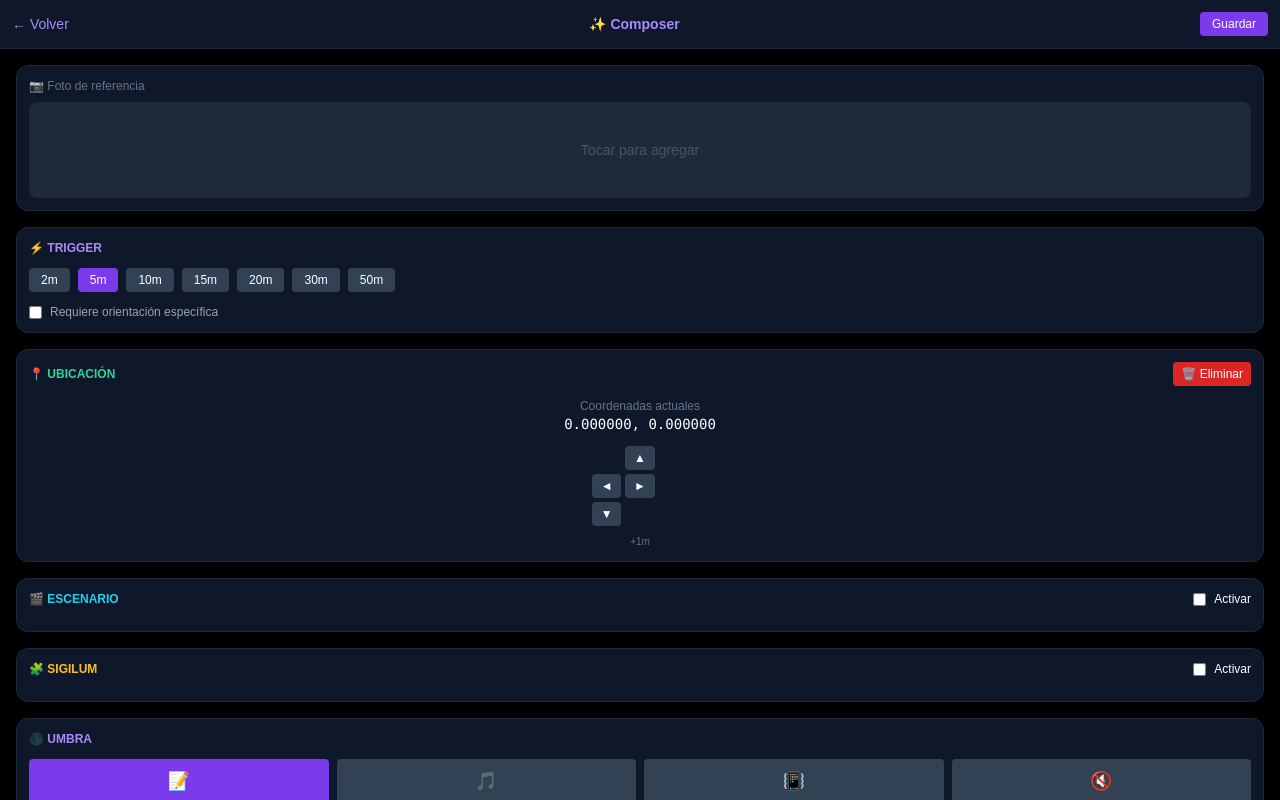
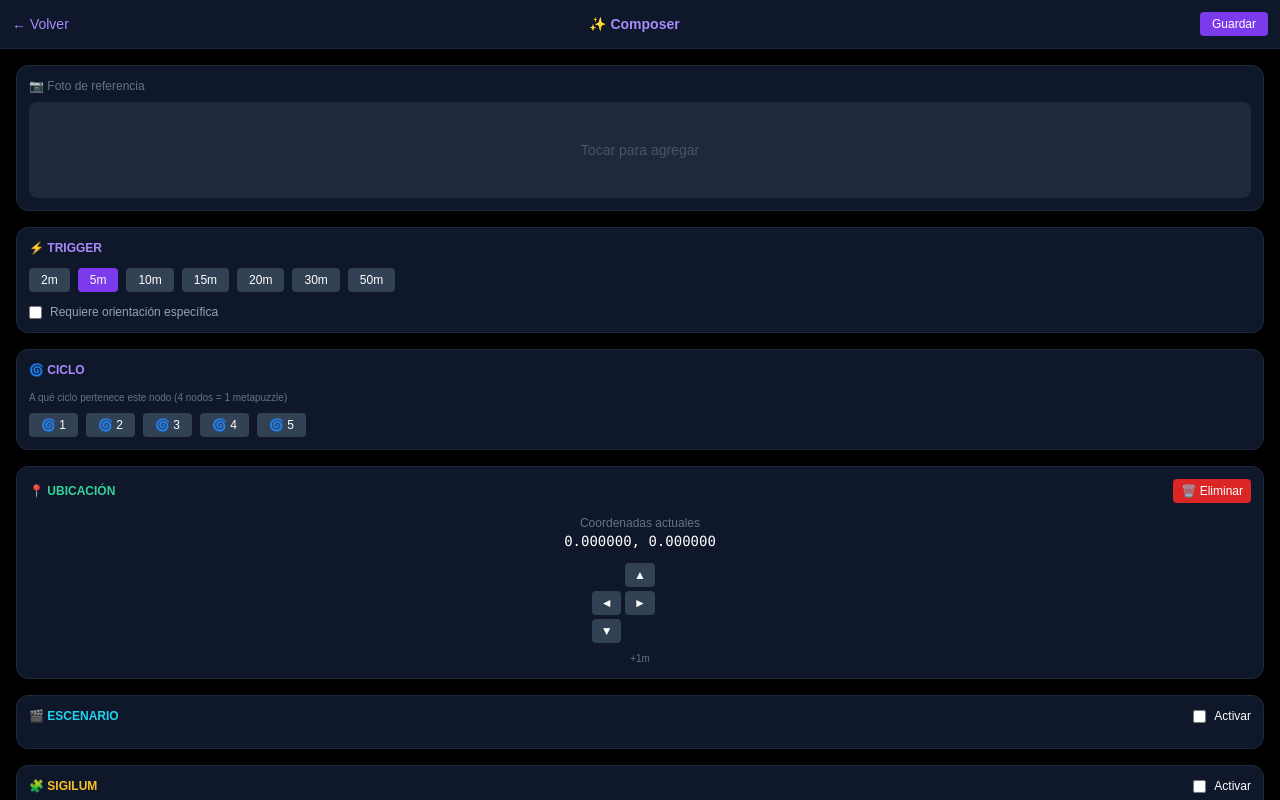
Before and after one commit to Kinnard77/tt-creator-tool-pwa, a Next.js app: page /composer/1 in a window 1280 px wide. Shown: the top 800 px of the page. Built offline with nearby package versions, Linux system fonts and the light colour scheme; no server answers; the database is empty.

Commit message:
Add Ciclo selector in Composer, fix delete navigation

```diff
--- a/app/composer/[id]/page.tsx
+++ b/app/composer/[id]/page.tsx
@@ -132,8 +132,10 @@ export default function ComposerPage() {
 
     if (error) {
       alert('Error al eliminar: ' + error.message);
+      console.error(error);
     } else {
-      window.location.href = '/atlas';
+      // Navigate back instead of to atlas
+      window.history.back();
     }
   };
 
@@ -193,6 +195,25 @@ export default function ComposerPage() {
             />
             Requiere orientación específica
           </label>
+        </div>
+
+        {/* 🌀 CICLO - Grupo de nodos */}
+        <div className="bg-slate-900 border border-slate-800 rounded-xl p-3">
+          <h2 className="text-violet-400 font-bold text-xs uppercase mb-3">🌀 Ciclo</h2>
+          <p className="text-[10px] text-slate-500 mb-2">A qué ciclo pertenece este nodo (4 nodos = 1 metapuzzle)</p>
+          <div className="flex flex-wrap gap-2">
+            {[1, 2, 3, 4, 5].map(c => (
+              <button
+                key={c}
+                onClick={() => {
+                  // We'll store this in experience_config.ciclo
+                }}
+                className="px-3 py-1 rounded text-xs bg-slate-700 hover:bg-slate-600"
+              >
+                🌀 {c}
+              </button>
+            ))}
+          </div>
         </div>
 
         {/* 📍 Ubicación del nodo */}
```
